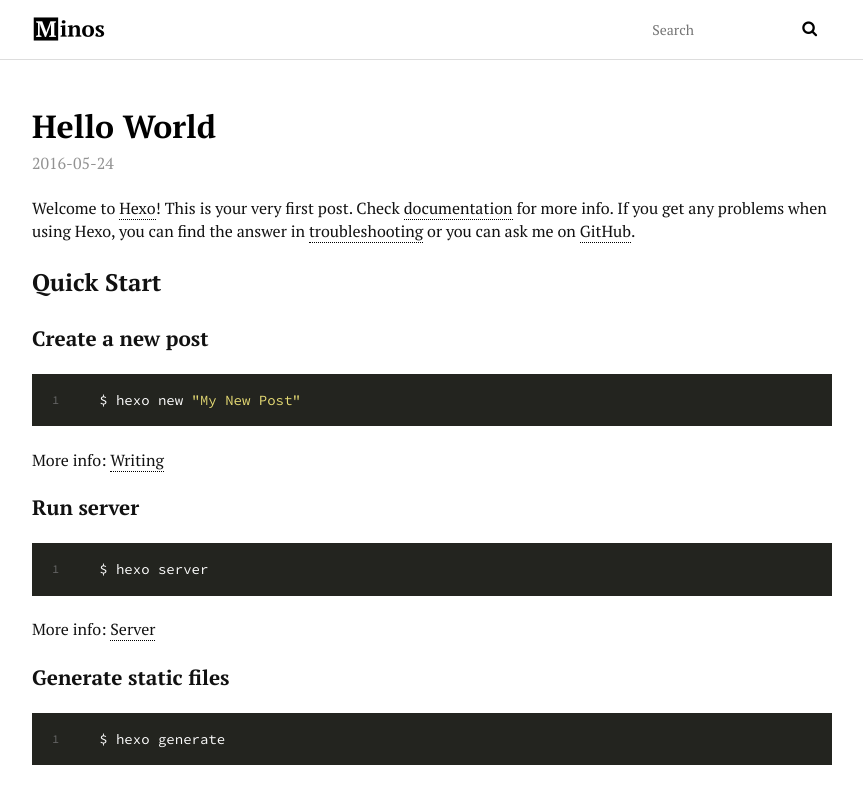
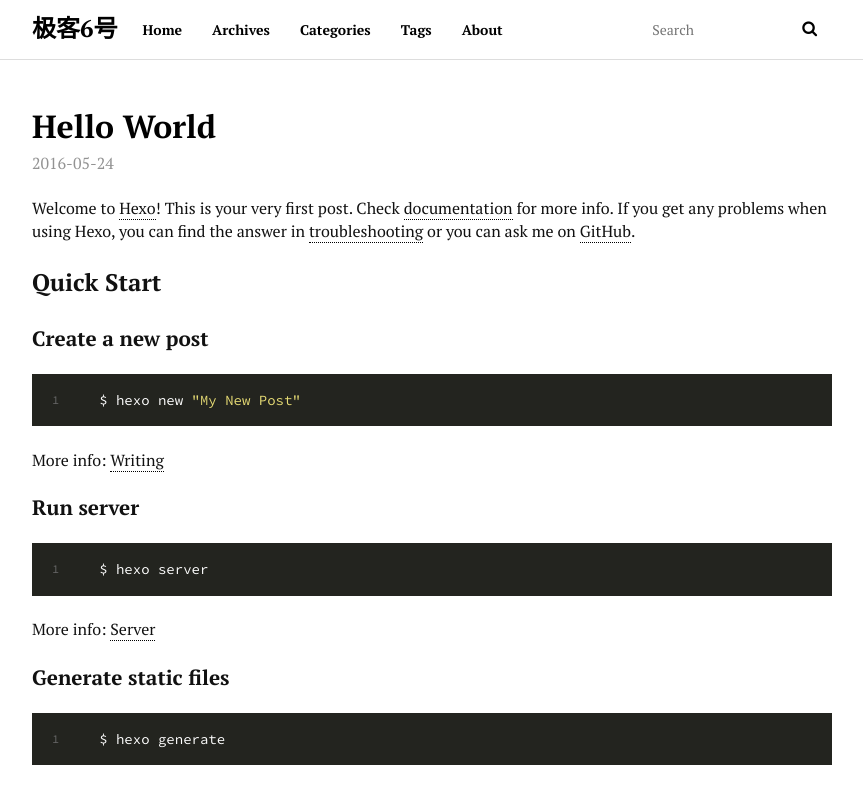
Before and after one commit to geek6/geek6.github.io, a plain HTML site: page 2016/05/24/hello-world/index.html in a window 1280 px wide. Shown: the top 785 px of the page, without its empty margins (208-1071 px from the left). Drawn offline with Linux system fonts and the light colour scheme.

Commit message:
Site updated: 2016-05-24 17:54:41

```diff
--- a/2016/05/24/hello-world/index.html
+++ b/2016/05/24/hello-world/index.html
@@ -20,6 +20,8 @@ Quick">
 Quick">
 
 
+    <link rel="icon" href="/favicon.png">
+
   <link href="/webfonts/ptserif/main.css" rel='stylesheet' type='text/css'>
   <link href="/webfonts/source-code-pro/main.css" rel="stylesheet" type="text/css">
   <link rel="stylesheet" href="/css/style.css">
@@ -33,8 +35,18 @@ Quick">
   <div id="header-outer" class="outer">
     <div id="header-inner" class="inner">
       <a id="main-nav-toggle" class="nav-icon" href="javascript:;"></a>
-      <a id="logo" class="logo" href="/"></a>
+      <a id="logo" class="logo logo-text" href="/">极客6号</a>
       <nav id="main-nav">
+
+          <a class="main-nav-link" href="/home">Home</a>
+
+          <a class="main-nav-link" href="/archives">Archives</a>
+
+          <a class="main-nav-link" href="/categories">Categories</a>
+
+          <a class="main-nav-link" href="/tags">Tags</a>
+
+          <a class="main-nav-link" href="/about">About</a>
 
       </nav>
       <nav id="sub-nav">
@@ -107,6 +119,9 @@ Quick">
 <script src="/js/jquery.min.js"></script>
 
 
+  <link rel="stylesheet" href="/fancybox/jquery.fancybox.css">
+  <script src="/fancybox/jquery.fancybox.pack.js"></script>
+
 
 <script src="/js/script.js"></script>
   </div>
```
Also changed, not shown: archives/2016/05/index.html (+16 -1 lines), archives/2016/index.html (+16 -1 lines), archives/index.html (+16 -1 lines), index.html (+16 -1 lines), 1 other file.
